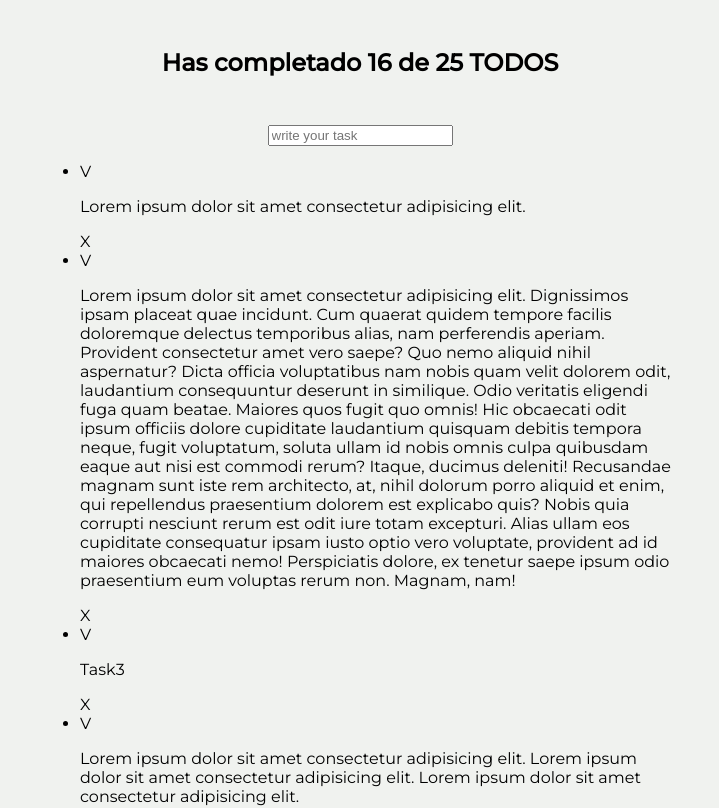
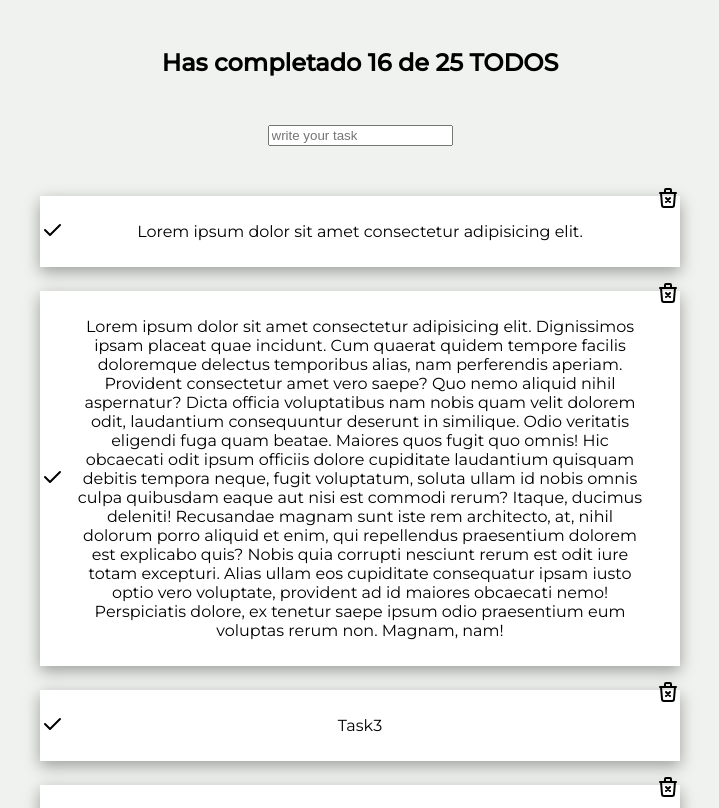
Before and after one commit to cristianDevia/task-manager-react, a React (Create React App) app: page / in a window 1280 px wide. Shown: the top 808 px of the page, without its empty margins (280-999 px from the left). Built offline with nearby package versions, Linux system fonts and the light colour scheme.

Commit message:
add own todoItem styles

```diff
--- /dev/null
+++ b/src/components/TodoItem/TodoItem.css
@@ -0,0 +1,26 @@
+ul {
+  display: flex;
+  flex-direction: column;
+  align-items: center;
+  margin: 50px 0 0 0;
+  padding: 0;
+  gap: 24px;
+}
+li {
+  display: flex;
+  width: 100%;
+  justify-content: space-between;
+  align-items: center;
+  background-color: white;
+}
+li {
+  box-shadow: rgba(0, 0, 0, 0.35) 0px 5px 15px;
+}
+.removeItem {
+  align-self: flex-start;
+  margin-top: -10px;
+}
+p {
+  text-align: center;
+  padding: 10px;
+}
--- a/src/components/TodoItem/TodoItem.js
+++ b/src/components/TodoItem/TodoItem.js
@@ -1,9 +1,16 @@
+import "./TodoItem.css";
+import check_icon from "../../assets/check_icon.svg";
+import trash_x from "../../assets/trash_x.svg";
 function TodoItem({ taskText, completed }) {
   return (
     <li>
-      <span>V</span>
+      <span>
+        <img src={check_icon} alt="check" />
+      </span>
       <p>{`${taskText}`}</p>
-      <span>X</span>
+      <span className="removeItem">
+        <img src={trash_x} alt="remove" />
+      </span>
     </li>
   );
 }
```
